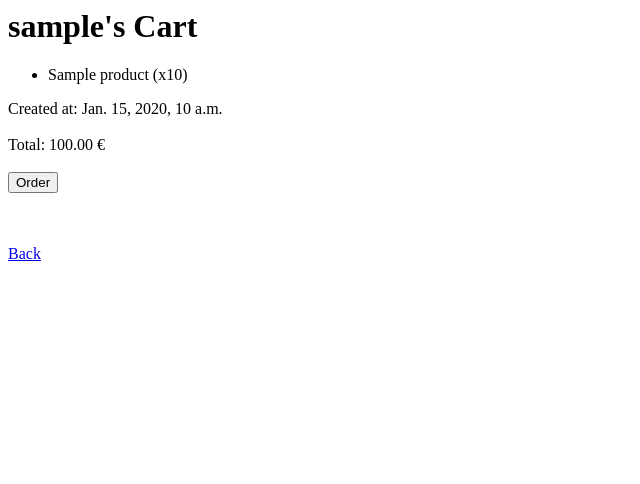
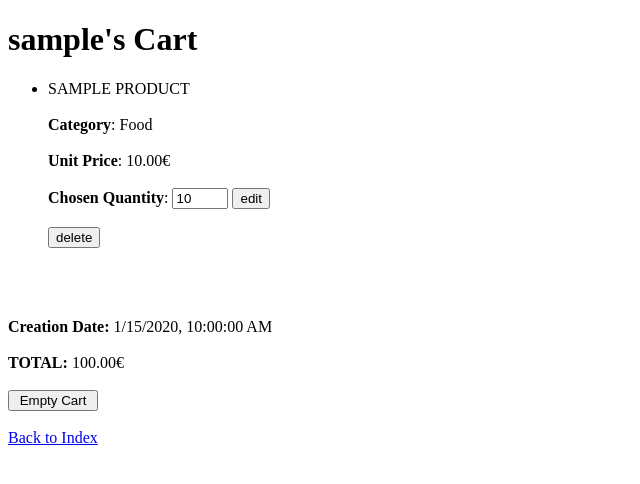
Before and after one commit to danielepelleg/unimore-cyber-systems, a Django app: page /cart/1 in a window 1280 px wide. Shown: the top 484 px of the page, without its empty margins (0-640 px from the left). Run offline with Django 3.2, Linux system fonts and the light colour scheme; a user stored in the database is signed in; tables that the repository leaves empty hold one stand-in row (values such as "Sample post"); some libraries are stand-ins or nearby versions.

Commit message:
Update User's Cart Page
The page now is rendered using jQuery, AJAX and Django REST APIs

```diff
--- a/Applicazioni Distribuite e Mobili/Laboratorio/Django/ecommerce/ecommerce/settings.py
+++ b/Applicazioni Distribuite e Mobili/Laboratorio/Django/ecommerce/ecommerce/settings.py
@@ -127,6 +127,9 @@ USE_TZ = True
 # https://docs.djangoproject.com/en/3.2/howto/static-files/
 
 STATIC_URL = '/static/'
+STATICFILES_DIRS = (
+    os.path.join(BASE_DIR, "static"),
+)
 MEDIA_ROOT = os.path.join(BASE_DIR, 'media')
 MEDIA_URL='/media/'
 
--- /dev/null
+++ b/Applicazioni Distribuite e Mobili/Laboratorio/Django/ecommerce/static/user_cart.js
@@ -0,0 +1,129 @@
+const cart_url = "/api/cart/" + user_id;
+
+$(initialize);
+
+// GET Cart Object
+function initialize() {
+    $.ajax({
+        dataType: "json",
+        url: cart_url,
+        success: cartCallback,
+    });
+}
+
+// Render Cart Page
+function cartCallback(data) {
+    let nproducts = data.products.length;
+    let cartId = data.id;
+    let productForm = "<ul id=\""+ cartId +"\">";
+    for (let n=0; n < nproducts; n++) {
+        productForm += getProductForm(cartId, data.products[n]);
+    }
+    productForm += "</ul>"
+    $("#products").append(productForm);
+    addCartInformation(data);
+}
+
+// Render Product's Informations
+function getProductForm(cartId, product, buttoncommand="edit,delete") {
+    let productId = "li_" + product.product.id;
+    let productText = "<li id=\""+ productId +"\">";
+    productText += "<label>" + product.product.title.toUpperCase() + "</label>";
+    productText += "</br></br>"
+    productText += "<label>" + "<b>Category</b>: " + product.product.category + "</label>";
+    productText += "</br></br>"
+    productText += "<label>" + "<b>Unit Price</b>: " + product.product.price + "€" + "</label>";
+    productText += "<form id=\"form_" + productId + "\" method=\"\" action=\"\">";
+    productText += "<input type=\"hidden\" name=\"id\" value=\""+productId+"\" />";
+    productText += "</br>"
+    productText += "<label>" + "<b>Chosen Quantity</b>: " + "</label>";
+    productText += "<input type=\"number\" name=\"quantity\" min=1 value=\""+ product.quantity + "\" max=\""+ product.product.quantity +"\">"
+    // Create 'edit' and 'delete' buttons
+    let buttons=buttoncommand.split(",");
+    let nb=buttons.length;
+    for (let b=0; b < nb; b++) {
+        productText += "\t<input type=\"button\" name=\"cmd\" value=\"" + buttons[b] + "\" onclick=\"submitProductForm('"+ cartId +"','form_"+productId+"','"+buttons[b]+"')\" />";
+        productText += "</br></br>"
+    }
+    productText +="</form>";
+    productText += "</br></br>"
+    productText += "</li>"
+    return productText
+}
+
+// Handle Cart Actions
+function submitProductForm(cartId, formId, command){
+    formId_tokens = formId.split("_");
+    let productId = formId_tokens[formId_tokens.length - 1]
+    let data = {
+        product_id: parseInt(productId),
+        quantity: parseInt($("#"+formId).children("input[name=quantity]").val())
+    };
+    let json_data = JSON.stringify(data);
+    let request_url = cart_url
+    let method = "GET";
+    switch(command){
+        case "edit":
+            method = "POST";
+            break;
+        case "delete":
+            method = "DELETE";
+            request_url  =  "/api/cart/" + cartId + "/" + productId
+            break;
+    }
+    $.ajax({
+        url: request_url,
+        method: method,
+        data: json_data,
+        success: updateProductForm,
+    });
+}
+
+// Render new Product Forms
+function updateProductForm(data) {
+    console.log(data);
+    let liId = "";
+    let json = JSON.parse(this.data);
+    productId = json.product_id;
+    // edit total price
+    $("#cart_total").html("<b>TOTAL: </b>" + data.total_cost + "€");
+    switch(this.method){
+        case "DELETE":
+            // remove element
+            $("#"+"li_"+productId).remove();
+            break;
+        case "POST":
+            break;
+    }
+    if (data.total_cost == 0){
+        submitDeleteCart();
+    }
+}
+
+// Render Cart Informations
+function addCartInformation(cart) {
+    const creation_date = new Date(cart.created_at)
+    let cartInformation = "<label id=\"cart_total\">"+ "<b>Creation Date: </b>" + creation_date.toLocaleString() + "</label>";
+    cartInformation += "</br></br>"
+    cartInformation += "<label id=\"cart_total\">"+ "<b>TOTAL: </b>" + cart.total_cost + "€" + "</label>";
+    cartInformation += "<div></br>"
+    cartInformation += "\t<input type=\"button\" name=\"delete\" value=\" Empty Cart \" onclick=\"submitDeleteCart()\" />";
+    cartInformation += "</div>"
+    $("#products").append(cartInformation);
+}
+
+// DELETE Cart Object
+function submitDeleteCart() {
+    $.ajax({
+        url: cart_url,
+        method: "DELETE",
+        processData: false,
+        success: eraseAll
+    });
+}
+
+// Delete all Cart data in the page
+function eraseAll(data){
+    $("#message").append("This cart has been deleted. Once you update this page, you won't see this message anymore.")
+    $("#products").remove()
+}
--- a/Applicazioni Distribuite e Mobili/Laboratorio/Django/ecommerce/users/models.py
+++ b/Applicazioni Distribuite e Mobili/Laboratorio/Django/ecommerce/users/models.py
@@ -33,9 +33,15 @@ class Cart(models.Model):
     def total_cost(self):
         cost = 0
         for prod in self.products.all():
-            current_cart = CartEntry.objects.get(product=prod)
-            cost += (prod.price * current_cart.quantity)
+            entry = CartEntry.objects.get(product=prod)
+            cost += (prod.price * entry.quantity)
         return cost
+
+    def empty_cart(self):
+        for prod in self.products.all():
+            entry = CartEntry.objects.get(product=prod)
+            entry.empty()
+        self.delete()
 
 class CartEntry(models.Model):
     cart = models.ForeignKey(Cart, on_delete=models.CASCADE)
@@ -47,6 +53,21 @@ class CartEntry(models.Model):
 
     def buy(self, new_quantity: int):
         self.product.quantity -= new_quantity
+        self.product.save()
+        super().save()
+
+    def empty(self):
+        self.product.quantity += self.quantity
+        self.product.save()
+        self.delete()
+
+    def update_quantity(self, new_quantity: int):
+        if self.quantity > new_quantity:
+            self.product.quantity += self.quantity - new_quantity
+        elif self.quantity < new_quantity:
+            if new_quantity <= self.product.quantity:
+                self.product.quantity -= new_quantity - self.quantity
+        self.quantity = new_quantity
         self.product.save()
         super().save()
 
--- a/Applicazioni Distribuite e Mobili/Laboratorio/Django/ecommerce/users/serializers.py
+++ b/Applicazioni Distribuite e Mobili/Laboratorio/Django/ecommerce/users/serializers.py
@@ -6,7 +6,7 @@ class ProductSerializer(ModelSerializer):
     category = CharField(source='get_category_display')
     class Meta:
         model = Product
-        fields = ['id', 'title', 'category','price']
+        fields = ['id', 'title', 'category', 'price', 'quantity']
 
 class CartEntrySerializer(ModelSerializer):
     product = ProductSerializer()
--- a/Applicazioni Distribuite e Mobili/Laboratorio/Django/ecommerce/users/templates/users/cart.html
+++ b/Applicazioni Distribuite e Mobili/Laboratorio/Django/ecommerce/users/templates/users/cart.html
@@ -1,4 +1,25 @@
+<!DOCTYPE html>
+<html lang="en">
+<head>
+    <meta charset="UTF-8">
+    <meta http-equiv="X-UA-Compatible" content="IE=edge">
+    <meta name="viewport" content="width=device-width, initial-scale=1.0">
+    <title>{{user}}'s Cart</title>
+</head>
+<body>
     <h1>{{user}}'s Cart</h1>
+    <script src="https://code.jquery.com/jquery-3.3.1.js" crossorigin="anonymous"></script>
+    <script src="https://cdnjs.cloudflare.com/ajax/libs/popper.js/1.14.3/umd/popper.js" crossorigin="anonymous"></script>
+    <script src="https://stackpath.bootstrapcdn.com/bootstrap/4.1.1/js/bootstrap.js" crossorigin="anonymous"></script>
+    <div id="products"></div>
+    <div id="message">
+
+    </div>
+    <script>const user_id = "{{ user.id }}";</script>
+    {% load static %}
+    <script src="{% static 'user_cart.js' %}"></script>
+        {% comment "" %}
+        // DJANGO HTML-JINJA TEMPLATE
         <ul>
         {% for key,value in products.items %}
         <li>
@@ -16,3 +37,8 @@ Total: {{cart.total_cost}} €
         </form>
         <br><br>
         <a href="{% url 'users:index' %}">Back</a>
+        {% endcomment %}
+    </br>
+    <a id="back_button" href="{% url 'users:index' %}">Back to Index</a>
+</body>
+</html>
--- a/Applicazioni Distribuite e Mobili/Laboratorio/Django/ecommerce/users/urls.py
+++ b/Applicazioni Distribuite e Mobili/Laboratorio/Django/ecommerce/users/urls.py
@@ -7,6 +7,7 @@ urlpatterns = [
     path('index/', views.index, name='index'),
     path('cart/<int:user_id>', views.cart_detail, name='cart_detail'), # show cart
     path('api/cart/<int:user_id>', views.user_cart_api, name='user_cart_api'),
+    path('api/cart/<int:cart_id>/<int:product_id>', views.user_cart_product_api, name='user_cart_product_api'),
     path('cart/<int:user_id>/checkout', views.checkout, name='checkout'), # order
     path('cart/<int:user_id>/orders', views.OrderView.as_view(), name='orders'), # show orders
     path('cart/<int:user_id>/orders/<int:order_id>', views.order_detail, name='order_detail'), # order detail
--- a/Applicazioni Distribuite e Mobili/Laboratorio/Django/ecommerce/users/views.py
+++ b/Applicazioni Distribuite e Mobili/Laboratorio/Django/ecommerce/users/views.py
@@ -5,6 +5,7 @@ from django.contrib.auth.forms import UserCreationForm
 from django.contrib.auth.decorators import login_required
 from django.views.decorators.csrf import csrf_exempt
 from django.views.decorators.http import require_POST
+from rest_framework.parsers import JSONParser
 from .forms import CustomerForm
 from .models import Cart, CartEntry, Customer, Order, OrderEntry
 from .serializers import CartSerializer
@@ -89,13 +90,27 @@ def register(request):
 """
 @csrf_exempt
 def user_cart_api(request, user_id):
-    print(request.user.id)
     if request.method == 'GET':
         cart = Cart.objects.get(user=user_id)
         serializer = CartSerializer(cart)
-        print(serializer.data)
         return JsonResponse(serializer.data, safe=False)
     elif request.method == 'DELETE':
         cart = Cart.objects.get(user=user_id)
-        cart.delete()
+        cart.empty_cart()
         return JsonResponse(None, status=204, safe=False)
+    elif request.method == 'POST':
+        data = JSONParser().parse(request)
+        cart = Cart.objects.get(user=user_id)
+        cart_entry = CartEntry.objects.get(cart=cart, product=data['product_id'])
+        cart_entry.update_quantity(data['quantity'])
+        serializer = CartSerializer(cart)
+        return JsonResponse(serializer.data, status=201, safe=False)
+
+@csrf_exempt
+def user_cart_product_api(request, cart_id, product_id):
+    if request.method == 'DELETE':
+        cart_entry = CartEntry.objects.get(cart = cart_id, product=product_id)
+        cart_entry.empty()
+        cart = Cart.objects.get(pk=cart_id)
+        serializer = CartSerializer(cart)
+        return JsonResponse(serializer.data, status=200, safe=False)
```
Also changed, not shown: 1 other file. Lines whose indentation alone changed are shown as unchanged.
